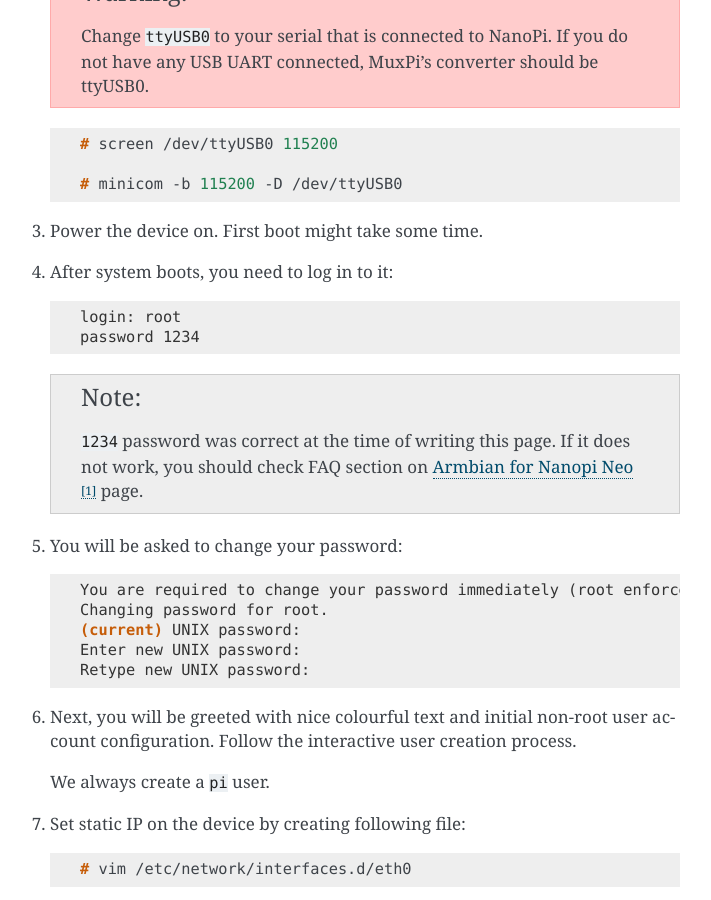
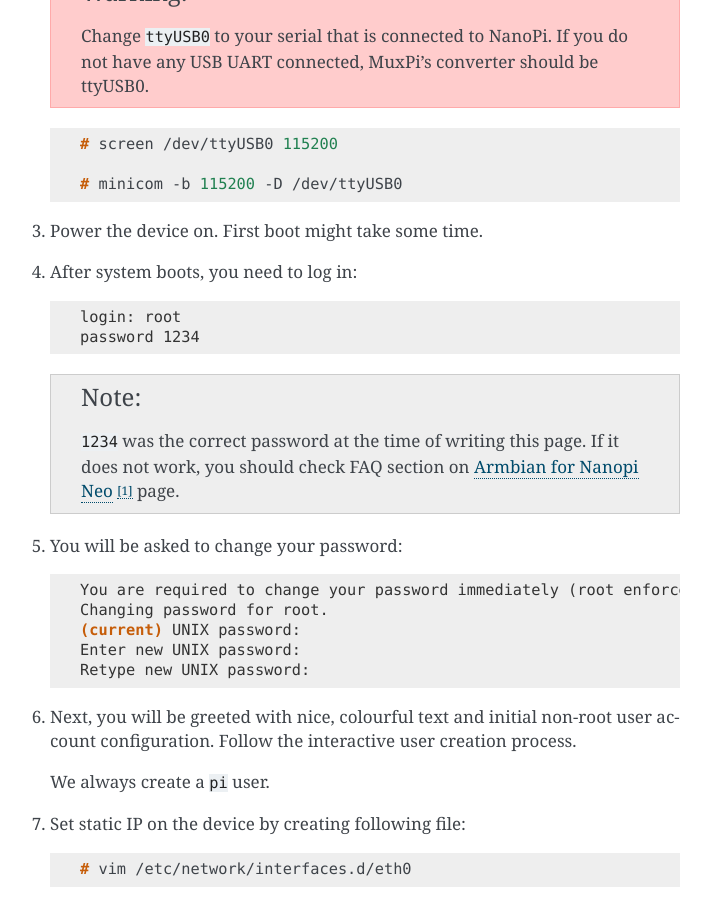
Before and after one commit to SamsungSLAV/muxpi, a Sphinx documentation site: the page built from doc/sphinx/source/armbian.txt, in a window 1280 px wide and 900 px high, scrolled down 1692 px. Shown: the whole window, without its empty margins (400-1111 px from the left). Built offline with Sphinx 7.4.7, drawn with Linux system fonts in a browser that asks for light colours; some of the changed text lies outside the part shown.

```diff
--- a/doc/sphinx/source/armbian.txt
+++ b/doc/sphinx/source/armbian.txt
@@ -26,10 +26,9 @@ Installation
    .. _`http`: https://dl.armbian.com/nanopineo/Debian_stretch_next.7z
    .. _`torrent`: https://dl.armbian.com/nanopineo/Debian_stretch_next.7z.torrent
 
-#. Go to directory where you placed downloaded file and uncompress it. It will
-   likely be a ``.7z`` file. To extract it we will use `7-Zip`_. You can
-   install it on Debian-based distributions with ``apt-get install
-   p7zip-full``::
+#. Uncompress the downloaded file. It will likely be a ``.7z`` file. To extract
+   it we will use `7-Zip`_. You can install it on Debian-based distributions
+   with ``apt-get `install p7zip-full``::
 
       $ 7z e Debian_*
 
@@ -74,14 +73,17 @@ Configuration
 #. Connect NanoPi's UART0. You can use the UART->USB converter on the MuxPi
    board, just connect a cable to  microUSB port on the bottom of the board.
 
-   .. note::  You can omit this if you connect the device to DHCP server and
+   .. note::
+
+      You can omit this if you connect the device to DHCP server and
       connect over ssh. You will need to adjust below steps in such case.
 
 #. Connect to serial using either screen or minicom (or your tool of choice)
 
-   .. warning:: Change ``ttyUSB0`` to your serial that is connected to NanoPi.
-      If you do not  have any USB UART connected, MuxPi's converter should be
-      ttyUSB0.
+   .. warning::
+
+      Change ``ttyUSB0`` to your serial that is connected to NanoPi.  If you do
+      not  have any USB UART connected, MuxPi's converter should be ttyUSB0.
 
    ::
 
@@ -92,14 +94,14 @@ Configuration
 
 #. Power the device on. First boot might take some time.
 
-#. After system boots, you need to log in to it::
+#. After system boots, you need to log in::
 
       login: root
       password 1234
 
    .. note ::
 
-      ``1234`` password was correct at the time of writing this page. If it
+      ``1234`` was the correct password at the time of writing this page. If it
       does not work, you should check FAQ section on `Armbian for Nanopi Neo`_
       page.
 
@@ -113,8 +115,8 @@ Configuration
       Enter new UNIX password:
       Retype new UNIX password:
 
-#. Next, you will be greeted with nice colourful text and initial non-root user
-   account configuration. Follow the interactive user creation process.
+#. Next, you will be greeted with nice, colourful text and initial non-root
+   user account configuration. Follow the interactive user creation process.
 
    We always create a ``pi`` user.
 
--- a/doc/sphinx/source/dut-setup.txt
+++ b/doc/sphinx/source/dut-setup.txt
@@ -39,8 +39,8 @@ settings should be desired for most situations.
 
    .. note::
 
-       You might need to set up a gateway to have internet access on the MuxPi.
-       For Ubuntu see `this manual`_.
+      You might need to set up a gateway to have internet access on the MuxPi.
+      For Ubuntu see `this manual`_.
 
    .. _`this manual`: https://help.ubuntu.com/community/Internet/ConnectionSharing#Ubuntu_Internet_Gateway_Method_.28iptables.29
 
```
Also changed, not shown: doc/sphinx/source/install-sw.txt (+10 -9 lines), doc/sphinx/source/project-overview.txt (+20 -17 lines). Lines whose indentation alone changed are shown as unchanged.
